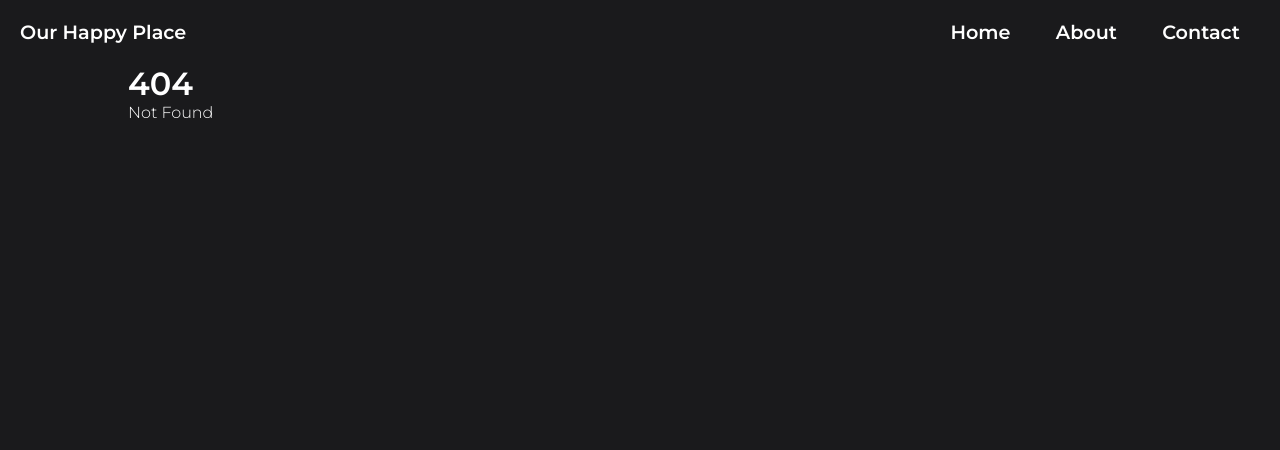
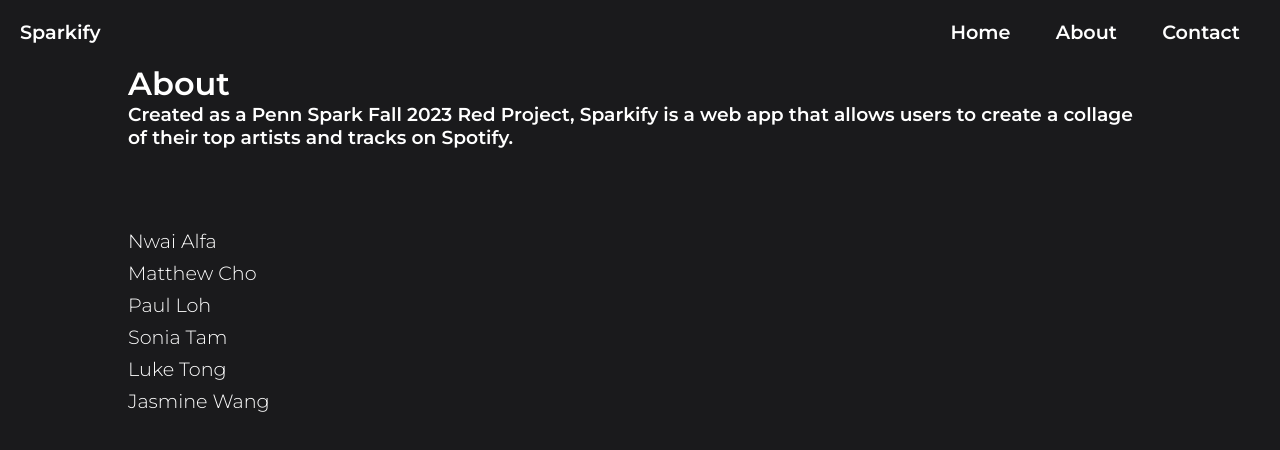
Before and after one commit to PennSpark/fa23-sparkify, a SvelteKit app in the folder LukesHappyPlace/: page /about in a window 1280 px wide. Before the commit this address had no page. Shown: the top 450 px of the page. Built offline with nearby package versions, Linux system fonts and the light colour scheme.

Commit message:
some loading stuff, about page

```diff
--- a/LukesHappyPlace/src/app.html
+++ b/LukesHappyPlace/src/app.html
@@ -2,8 +2,13 @@
 <html lang="en">
 	<head>
 		<meta charset="utf-8" />
-		<link rel="icon" href="%sveltekit.assets%/favicon.png" />
-		<meta name="viewport" content="width=device-width, initial-scale=1" />
+		<link rel="icon" href="%sveltekit.assets%/favicon.ico" />
+		<meta name="viewport" content="width=device-width" />
+
+		<title>Sparkify</title>
+		<meta name="title" content="Sparkify" />
+		<meta name="author" content="Penn Spark" />
+		<meta name="description" content="Create your unique Music collage and share with friends" />
 		%sveltekit.head%
 	</head>
 	<body data-sveltekit-preload-data="hover">
--- a/LukesHappyPlace/src/app.scss
+++ b/LukesHappyPlace/src/app.scss
@@ -1,4 +1,6 @@
 @import url('https://fonts.googleapis.com/css2?family=Montserrat:wght@300;600&display=swap');
+@import "variables";
+
 * {
     padding: 0;
 	margin: 0;
--- /dev/null
+++ b/LukesHappyPlace/src/lib/components/Loading.svelte
@@ -0,0 +1,12 @@
+<script lang="ts">
+    export let time: number;
+</script>
+
+<div class="loading">
+    <h2>We got your data!</h2>
+    <p>
+        It takes a while to generate the collage...
+        <br />Please hold tight!
+    </p>
+    <p>{100 - time}%</p>
+</div>
--- a/LukesHappyPlace/src/routes/+layout.svelte
+++ b/LukesHappyPlace/src/routes/+layout.svelte
@@ -1,18 +1,34 @@
 <script>
+	import { navigating } from '$app/stores';
+	import Loading from '$lib/components/Loading.svelte';
 	import '../app.scss';
+
+	let time = 100; // 10 seconds
+
+	setInterval(() => {
+		if(time > 0) {
+			if($navigating) {
+				time--;
+			}
+		}
+	}, 10)
 </script>
 
 <header>
-	<a href="/">Our Happy Place</a>
+	<a href="/">Sparkify</a>
 	<nav>
 		<a href="/">Home</a>
 		<a href="/about">About</a>
-		<a href="/contact">Contact</a>
+		<a target="_blank" rel="noopener noreferrer" href="https://pennspark.org/">Contact</a>
 	</nav>
 </header>
 
 <main>
-	<slot />
+	{#if $navigating}
+		<Loading time={time} />
+	{:else}
+		<slot />
+	{/if}
 </main>
 
 <style lang="scss">
--- /dev/null
+++ b/LukesHappyPlace/src/routes/about/+page.svelte
@@ -0,0 +1,32 @@
+<svelte:head>
+	<title>About | Sparkify</title>
+</svelte:head>
+
+<h1>About</h1>
+<h3>
+    Created as a
+    <a target="_blank" rel="noopener noreferrer" href="https://pennspark.org/">Penn Spark</a>
+    Fall 2023 Red Project, Sparkify is a web app that
+    allows users to create a collage of their top
+    artists and tracks on Spotify.
+</h3>
+
+<ul>
+    <li>Nwai Alfa</li>
+    <li>Matthew Cho</li>
+    <li>Paul Loh</li>
+    <li>Sonia Tam</li>
+    <li>Luke Tong</li>
+    <li>Jasmine Wang</li>
+</ul>
+
+<style lang="scss">
+    ul {
+        padding-top: 10vh;
+        list-style-type: none;
+        li {
+            font-size: 1.2em;
+            padding-bottom: 1vh;
+        }
+    }
+</style>
--- a/LukesHappyPlace/src/routes/auth/callback/+server.ts
+++ b/LukesHappyPlace/src/routes/auth/callback/+server.ts
@@ -41,7 +41,7 @@ export async function GET({ url, cookies }) {
              sameSite: 'lax',
         });
 
-        throw redirect(302, "/");
+        throw redirect(302, "/collage");
     }
     else {
         // Handle the error case here if needed
--- a/LukesHappyPlace/src/routes/collage/+page.server.ts
+++ b/LukesHappyPlace/src/routes/collage/+page.server.ts
@@ -10,6 +10,5 @@ export async function load({ cookies, fetch }) {
     const data = await response.json();
 
     if(data.expired) throw redirect(302, "/auth/login");
-
     return await data;
 }
--- a/LukesHappyPlace/src/routes/collage/+page.svelte
+++ b/LukesHappyPlace/src/routes/collage/+page.svelte
@@ -1,47 +1,31 @@
 <script lang="ts">
-	import { onMount } from "svelte";
     import output from "./output.json";
 	import Button from "$lib/components/Button.svelte";
 	import type { Artist, Track } from "$lib/types";
 
     export let data: { expired: boolean, tracks: Track[], artists: Artist[] };
 
-    let bgstyle =
-        `
-            position: absolute;
-            width: 400px;
-            height: 400px;
-            overflow: hidden;
-            background-color: rgb(
+    let bgstyle = `background-color: rgb(
                 ${output.dominant_color[0]}
                 ${output.dominant_color[1]}
                 ${output.dominant_color[2]}
-            );
-        `;
+            );`;
 
     const cropped_imgs = output.cropped_image_data.sort((a,b) => {
         return a.rank - b.rank;
     });
 </script>
 
-<p>
-    COLLAGE!!
-</p>
-<!--
+<svelte:head>
+	<title>Your Collage | Sparkify</title>
+</svelte:head>
+
+
 {#if data.tracks.length === 0 && data.artists.length === 0}
     <a href="/auth/login">LOGIN</a>
 {:else}
-    <h1>Top Tracks</h1>
-    {#each data.tracks as track}
-        <p>{track.name}</p>
-    {/each}
-
-    <h1>Top Artists</h1>
-    {#each data.artists as artist}
-        <p>{artist.name}</p>
-    {/each}
-{/if} -->
-
+    <h1>Here's your <b>Music Collage!</b></h1>
+    <div class="border">
         <div id="collage" style={bgstyle}>
             {#each cropped_imgs as img, index}
                 <img
@@ -58,12 +42,45 @@
                 />
             {/each}
         </div>
+    </div>
+    <div id="buttons">
+        <Button href="#">Regenerate</Button>
+        <span style="width: 24px;"></span>
+        <Button href="#">Share</Button>
+    </div>
+{/if}
 
 <style lang="scss">
+    h1 {
+        text-align: center;
+        font-weight: 400;
+        b {
+            color: $green;
+        }
+    }
+    .border {
+        position: relative;
+        padding: 16px;
+        width: 420px;
+        margin-inline: auto;
+        background-color: #303030;
+        margin-block: 3vh;
+    }
     #collage {
+        position: relative;
+        margin-inline: auto;
+        width: 400px;
+        height: 400px;
+        overflow: hidden;
         img {
             position: absolute;
         }
+
+        border: $white 10px solid;
+        box-shadow: 0px 0px 14px 3px $black;
     }
-
+    #buttons {
+        display: flex;
+        justify-content: center;
+    }
 </style>
```
Also changed, not shown: LukesHappyPlace/src/routes/+page.svelte (+3 -6 lines). Lines whose indentation alone changed are shown as unchanged.
